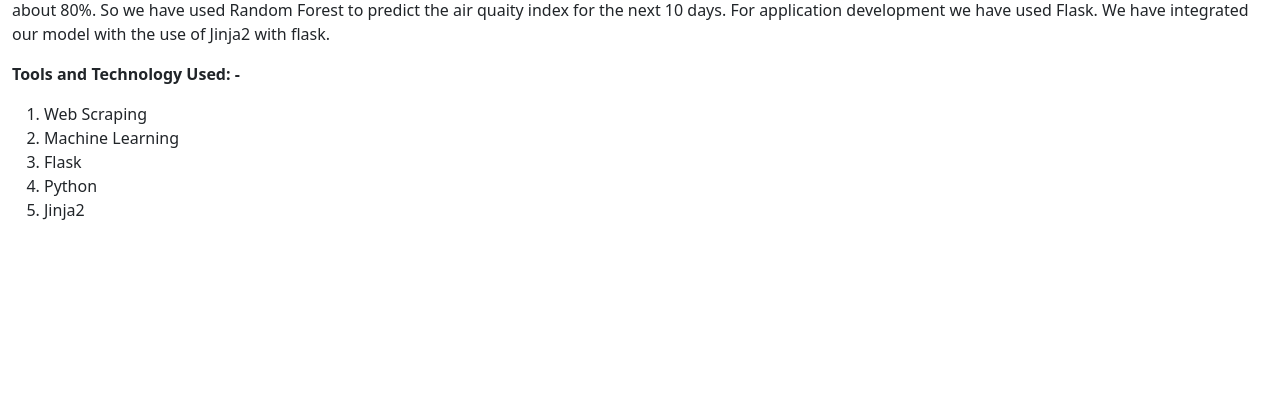
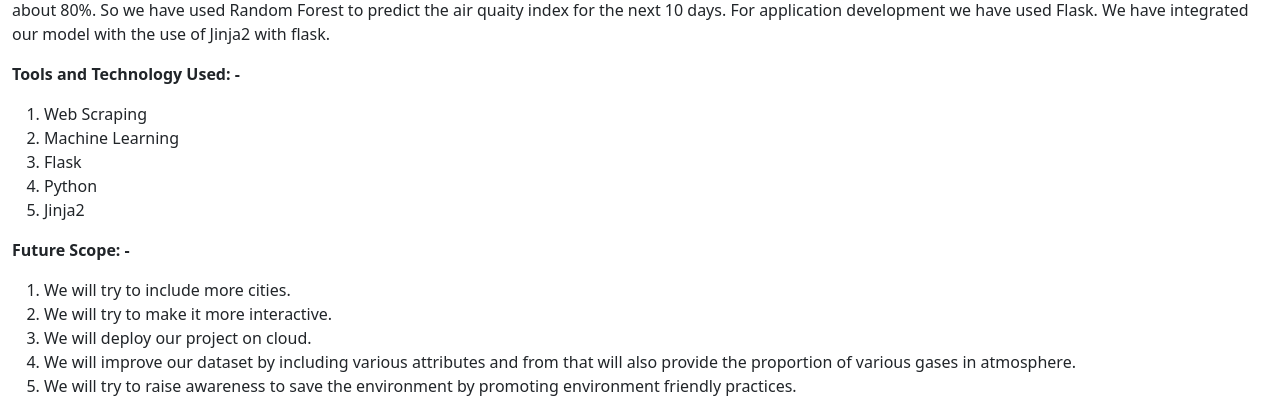
Before and after one commit to VishvKaneria/Air-Quality-Index-Prediction, a Flask app: page / in a window 1280 px wide. Shown: the part 886-1300 px from the top of the page. Before the commit the page ends 1106 px from the top, so only its background shows below. Run offline with Flask 2, Linux system fonts and the light colour scheme; parts of the project's set-up code (start-up, migrations or seed data) failed here and were passed over; some libraries are stand-ins or nearby versions.

Commit message:
Update index.html

```diff
--- a/templates/index.html
+++ b/templates/index.html
@@ -46,7 +46,11 @@
     the accuracy of Random Forest was the best i.e. about 80%. So we have used Random Forest to predict the air quaity index for the next 10 days.
     For application development we have used Flask. We have integrated our model with the use of Jinja2 with flask.</p>
     <p><b>Tools and Technology Used: -</b></p>
-    <p><ol><li> Web Scraping</li><li> Machine Learning</li><li>Flask</li><li>Python</li><li>Jinja2</li></ol>
+    <p><ol><li> Web Scraping</li><li> Machine Learning</li><li>Flask</li><li>Python</li><li>Jinja2</li></ol></p>
+    <p><b>Future Scope: -</b></p>
+    <p><ol><li>We will try to include more cities.</li><li>We will try to make it more interactive.</li><li>We will deploy our project on cloud.</li>
+      <li>We will improve our dataset by including various attributes and from that will also provide the proportion of various gases in atmosphere.</li>
+      <li>We will try to raise awareness to save the environment by promoting environment friendly practices.</li></ol>
   </div>
   </body>
 </html>
```
